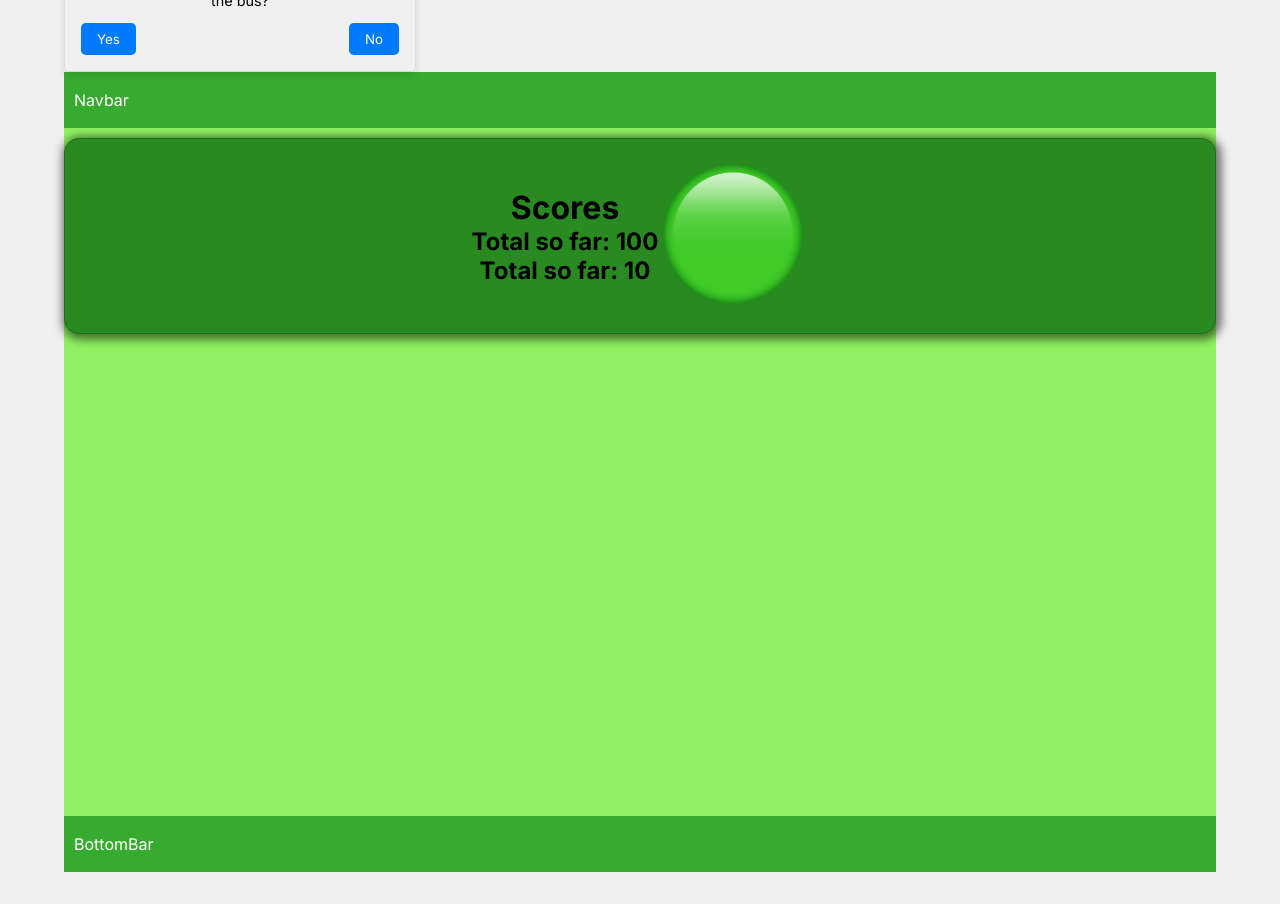
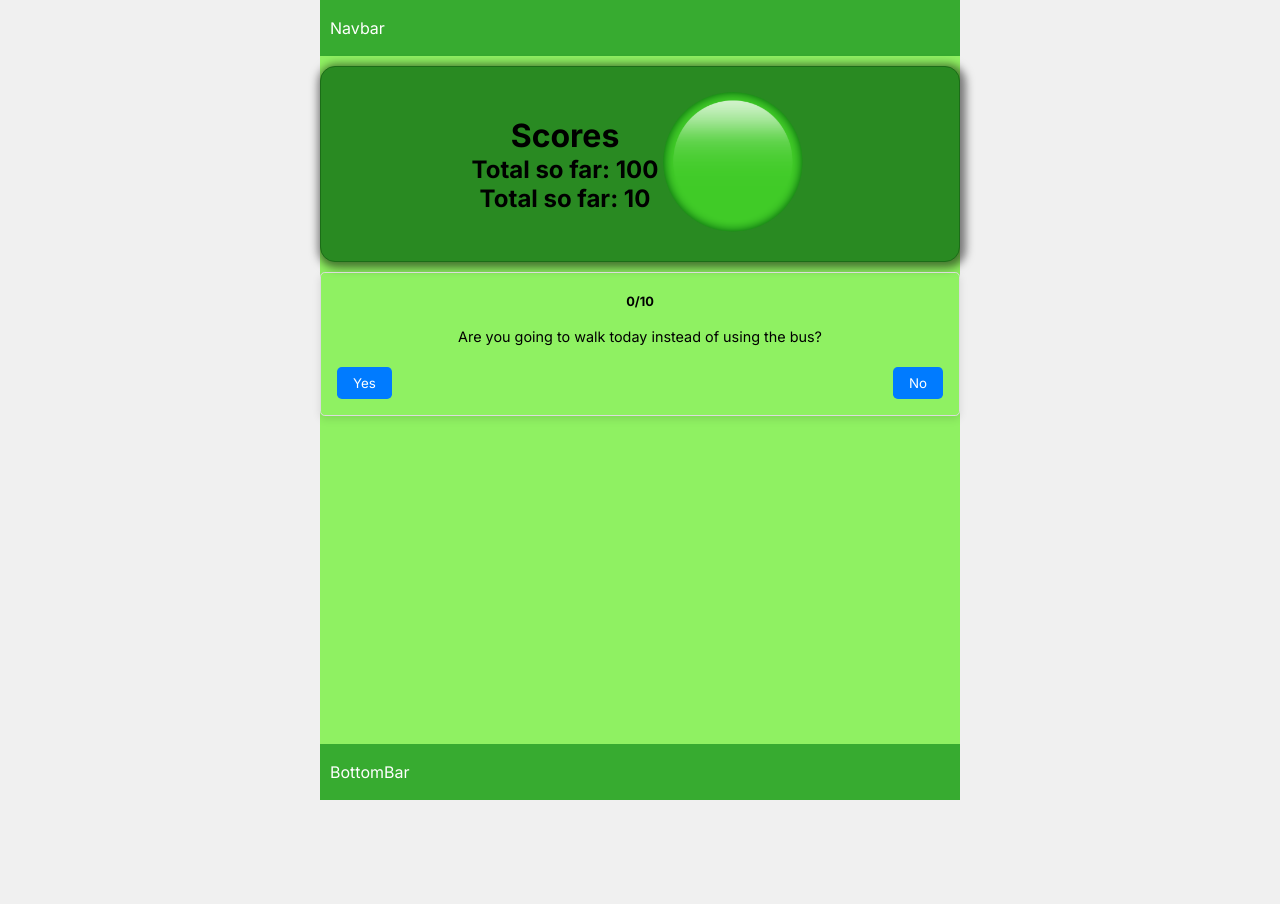
Before and after one commit to siqbal181/GreenMate, a React (Vite) app: page / in a window 1280 px wide. After the commit the page ends 832 px from the top, so only its background shows below. Built offline with nearby package versions, Linux system fonts and the light colour scheme.

Commit message:
Moved daily questions.

```diff
--- a/src/App.jsx
+++ b/src/App.jsx
@@ -1,7 +1,7 @@
 import './App.css';
 import { BrowserRouter, Routes, Route } from 'react-router-dom';
 import { Register } from './pages/Register/Register';
-import { DailyQuestions } from './components/DailyQuestions/DailyQuestions';
+// import { DailyQuestions } from './components/DailyQuestions/DailyQuestions';
 import Homepage from './pages/Homepage';
 import Navbar from './components/Navbar';
 import BottomBar from './components/BottomBar';
@@ -15,12 +15,12 @@ function App() {
   return (
     <>
       <BrowserRouter>
-        <DailyQuestions/>
         {/* <Navbar /> */}
         <Navbar />
         <Routes>
+          <Route path='/' element={<Homepage userData={userData} />} />
+
           <Route path='/register' element={<Register/>}/>
-          <Route path='/' element={<Homepage userData={userData} />} />
         </Routes>
         <BottomBar />
       </BrowserRouter>
--- a/src/components/DailyQuestions/DailyQuestions.css
+++ b/src/components/DailyQuestions/DailyQuestions.css
@@ -2,7 +2,7 @@
   border: 0.1rem solid #dcdcdc;
   border-radius: 0.3rem;
   height: 9rem;
-  width: 22rem;
+  max-width: 90vw;
   box-shadow: 0 0.2rem 0.5rem rgba(0, 0, 0, 0.1);
   display: flex;
   flex-direction: column;
--- a/src/components/MainInfoBox.css
+++ b/src/components/MainInfoBox.css
@@ -1,5 +1,5 @@
 .main-info-container {
-  width: 90vw;
+  width: 50vw;
   margin: 10px auto;
   background-color: var(--green-600);
   border-radius: 15px;
--- a/src/pages/Homepage.jsx
+++ b/src/pages/Homepage.jsx
@@ -1,12 +1,14 @@
 /* eslint-disable react/prop-types */
 import MainInfoBox from '../components/MainInfoBox'
 import './Homepage.css'
+import {DailyQuestions} from '../components/DailyQuestions/DailyQuestions'
 
 const Homepage = ({ userData }) => {
   return (
     <div className='page-container'>
 
       <MainInfoBox userData={userData} />
+      <DailyQuestions />
     </div>
   )
 }
```
